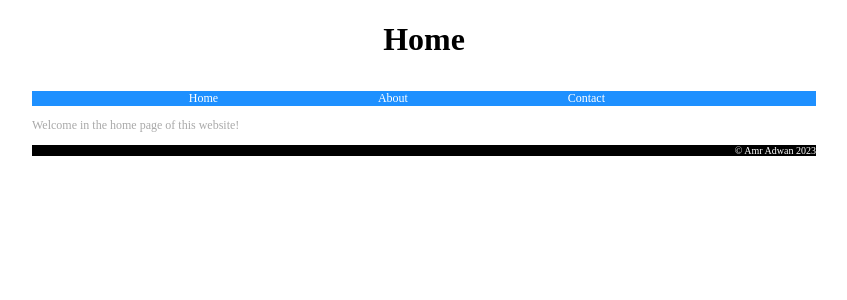
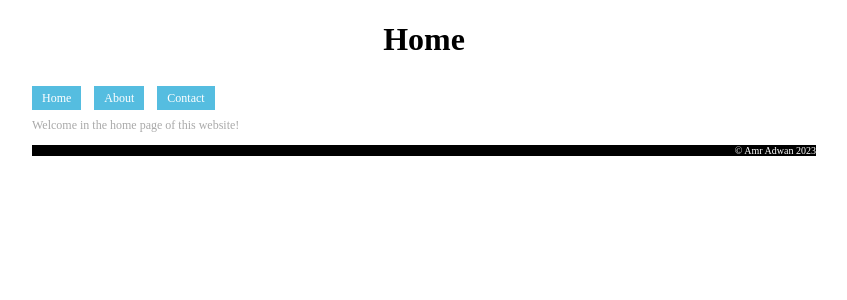
Before and after one commit to AmrAdwan/educom-webshop-basis-1701772061, a PHP site: page / in a window 1280 px wide. Shown: the top 300 px of the page, without its empty margins (216-1063 px from the left). Run offline with PHP 8.4, Linux system fonts and the light colour scheme.

Commit message:
issue #3 fixed

```diff
--- a/CSS/stylesheet.css
+++ b/CSS/stylesheet.css
@@ -19,18 +19,24 @@ h1 {
 }
 
 
-ul, li {
-  display: inline;
-  margin: 10%; padding: 0;
+ul.menu {
+  list-style: none; /* Removes bullets */
+  padding: 0; /* Removes default padding */
+  margin: 0; /* Removes default margin */
 }
 
-a:link {
-  text-decoration: none;
+ul.menu li {
+  display: inline-block; /* Displays list items in a line */
+  margin-right: 10px; /* Adds some space between menu items */
 }
 
-a {
-  color: white;
+ul.menu li > a {
+  color: white; /* Sets text color to white */
+  background-color: rgb(85, 189, 224); /* Sets background color to blue */
+  text-decoration: none; /* Removes underline from links */
+  padding: 5px 10px; /* Adds some padding around the link text */
 }
+
 
 .menuBar {
   background-color:dodgerblue;
--- a/about.html
+++ b/about.html
@@ -9,13 +9,11 @@
 <body>
   <h1>About</h1>
   <div class="text">
-  <div class="menuBar">
-    <ul>
+    <ul class="menu">
       <li><a href="index.html">Home</a></li>
       <li><a href="about.html"> About</a></li>
       <li><a href="contact.html">Contact </a></li>
     </ul>
-  </div>
 
     <div class="about">
       <p>My name is Amr Adwan, I am a software developer, following the traineeship
--- a/index.html
+++ b/index.html
@@ -9,13 +9,11 @@
 <body>
   <h1>Home</h1>
   <div class="text">
-    <div class="menuBar">
-      <ul>
-        <li><a href="index.html">Home</a></li>
-        <li><a href="about.html"> About</a></li>
-        <li><a href="contact.html">Contact </a></li>
-      </ul>
-    </div>
+    <ul class="menu">
+      <li><a href="index.html">Home</a></li>
+      <li><a href="about.html"> About</a></li>
+      <li><a href="contact.html">Contact </a></li>
+    </ul>
 
     <p> Welcome in the home page of this website!</p>
   </div>
```
Also changed, not shown: contact.html (+5 -7 lines). Lines whose indentation alone changed are shown as unchanged.
